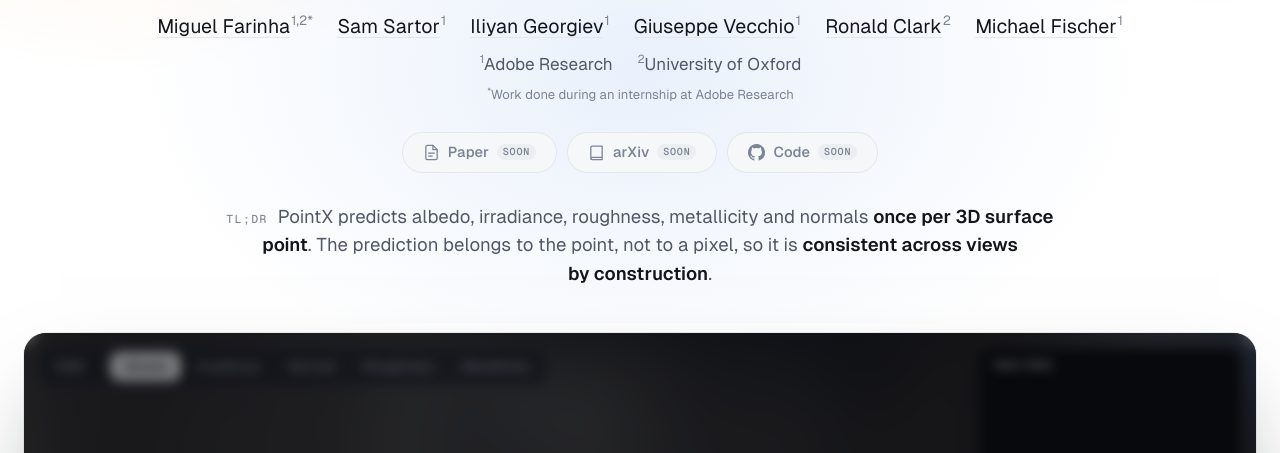
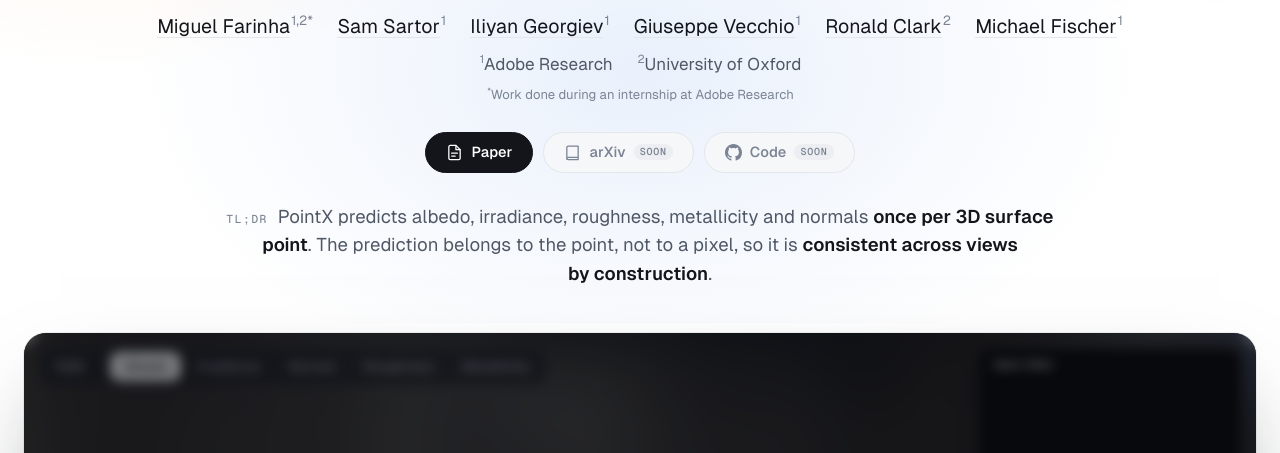
Before and after one commit to mlfarinha/pointx-page, a plain HTML site: page index.html in a window 1280 px wide. Shown: the part 347-800 px from the top of the page. Drawn offline with Linux system fonts and the light colour scheme; no server answers.

Commit message:
Paper button: opens the paper (assets/PointX.pdf)

```diff
--- a/index.html
+++ b/index.html
@@ -48,7 +48,7 @@
   <p class="affil"><span><sup>1</sup>Adobe Research</span><span><sup>2</sup>University of Oxford</span></p>
   <p class="note"><sup>*</sup>Work done during an internship at Adobe Research</p>
   <div class="links">
-    <a class="pill soon" aria-disabled="true"><svg viewBox="0 0 24 24" fill="none" stroke="currentColor" stroke-width="1.8" stroke-linecap="round" stroke-linejoin="round" aria-hidden="true"><path d="M14 2H6a2 2 0 0 0-2 2v16a2 2 0 0 0 2 2h12a2 2 0 0 0 2-2V8z"/><path d="M14 2v6h6M8 13h8M8 17h5"/></svg>Paper</a>
+    <a class="pill" href="assets/PointX.pdf" target="_blank" rel="noopener"><svg viewBox="0 0 24 24" fill="none" stroke="currentColor" stroke-width="1.8" stroke-linecap="round" stroke-linejoin="round" aria-hidden="true"><path d="M14 2H6a2 2 0 0 0-2 2v16a2 2 0 0 0 2 2h12a2 2 0 0 0 2-2V8z"/><path d="M14 2v6h6M8 13h8M8 17h5"/></svg>Paper</a>
     <a class="pill soon" aria-disabled="true"><svg viewBox="0 0 24 24" fill="none" stroke="currentColor" stroke-width="1.8" stroke-linecap="round" stroke-linejoin="round" aria-hidden="true"><path d="M4 19.5V5a2 2 0 0 1 2-2h14v16H6a2 2 0 0 0-2 2.5zM4 19.5A2 2 0 0 0 6 22h14v-3"/></svg>arXiv</a>
     <a class="pill soon" aria-disabled="true"><svg viewBox="0 0 16 16" fill="currentColor" aria-hidden="true"><path d="M8 0C3.58 0 0 3.58 0 8c0 3.54 2.29 6.53 5.47 7.59.4.07.55-.17.55-.38 0-.19-.01-.82-.01-1.49-2.01.37-2.53-.49-2.69-.94-.09-.23-.48-.94-.82-1.13-.28-.15-.68-.52-.01-.53.63-.01 1.08.58 1.23.82.72 1.21 1.87.87 2.33.66.07-.52.28-.87.51-1.07-1.78-.2-3.64-.89-3.64-3.95 0-.87.31-1.59.82-2.15-.08-.2-.36-1.02.08-2.12 0 0 .67-.21 2.2.82.64-.18 1.32-.27 2-.27s1.36.09 2 .27c1.53-1.04 2.2-.82 2.2-.82.44 1.1.16 1.92.08 2.12.51.56.82 1.27.82 2.15 0 3.07-1.87 3.75-3.65 3.95.29.25.54.73.54 1.48 0 1.07-.01 1.93-.01 2.2 0 .21.15.46.55.38A8.01 8.01 0 0 0 16 8c0-4.42-3.58-8-8-8z"/></svg>Code</a>
   </div>
```
Also changed, not shown: 2 other files.
